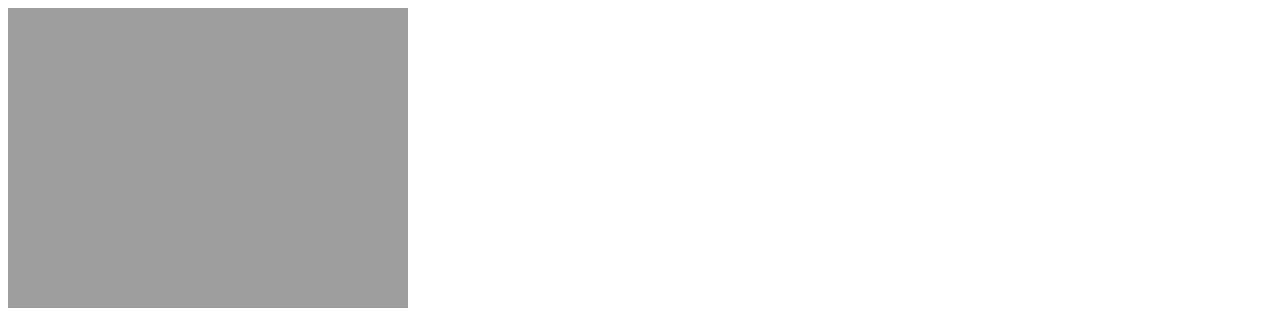
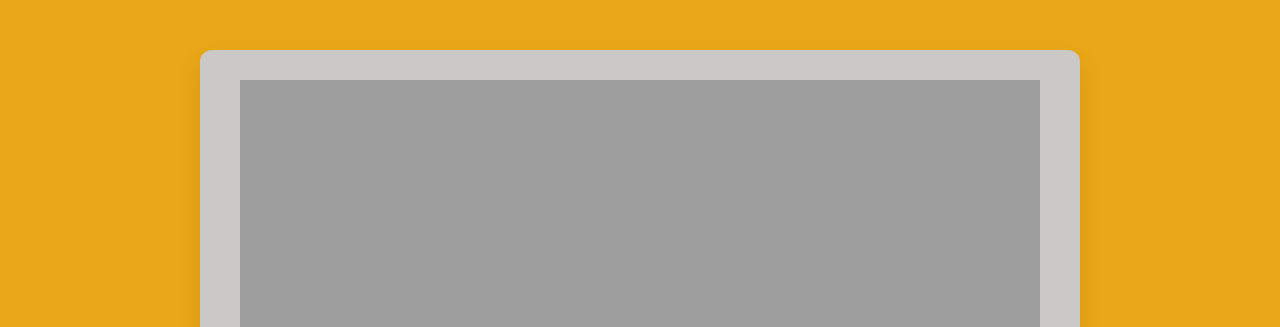
Before and after one commit to KauanPedreira/Back-End, a plain HTML site: page index.html in a window 1280 px wide. Shown: the top 327 px of the page. Drawn offline with Linux system fonts and the light colour scheme; the site is published under a folder, as on GitHub Pages, so addresses that start at the root find nothing.

Commit message:
Update index.html

```diff
--- a/index.html
+++ b/index.html
@@ -6,14 +6,14 @@
     <meta name="description" content="Formulário de Inscrção - Encontro Regional da Ordem DeMolay">
     <title>Xº EROD</title>
     <link href="https://fonts.googleapis.com/css2?family=Roboto:wght@400;700&family=Merriweather:wght@400;700&display=swap" rel="stylesheet">
-    <link rel="stylesheet" href="/Back-End/styles.css">
+    <link rel="stylesheet" href="./styles.css">
 </head>
 <body>
 
   <div class="container">
 
     <div class="capa">
-      <img src="./Back-End/erod.png" alt="Capa do site" />
+      <img src="./erod.png" alt="Capa do site" />
     </div>
 
     <h1>Formulário de Inscrição - Congresso DeMolay</h1>
```
